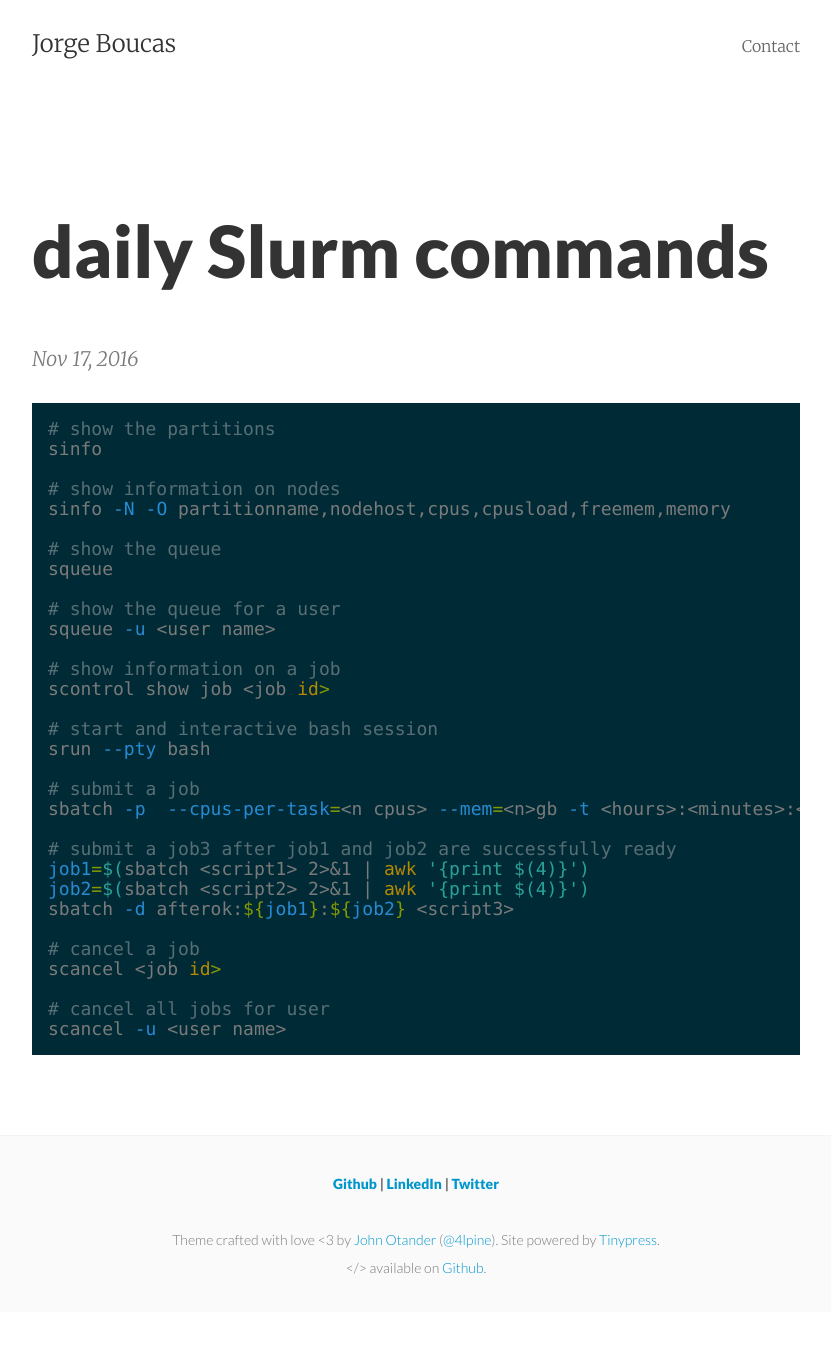
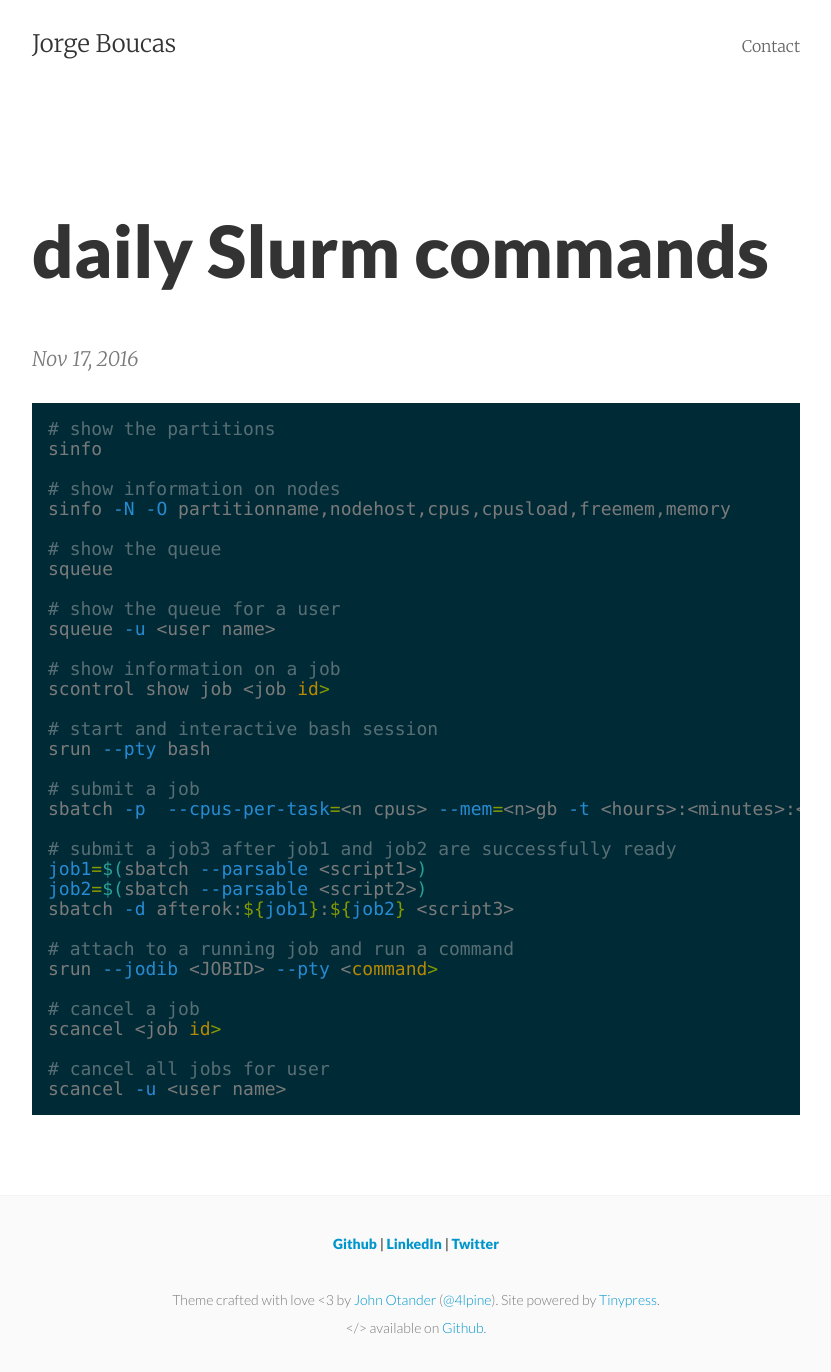
Before and after one commit to jorgeboucas/jorgeboucas.github.io, a Jekyll site: the page built from _posts/2016-11-17-daily-slurm-commands.markdown, in a window 1280 px wide. Shown: the whole page, without its empty margins (224-1055 px from the left). Built offline with Jekyll 4.4.1, drawn with Linux system fonts in a browser that asks for light colours; before the commit the page ends 1312 px from its top, so only the background shows below that.

Commit message:
Update 2016-11-17-daily-slurm-commands.markdown

```diff
--- a/_posts/2016-11-17-daily-slurm-commands.markdown
+++ b/_posts/2016-11-17-daily-slurm-commands.markdown
@@ -26,9 +26,12 @@ srun --pty bash
 sbatch -p  --cpus-per-task=<n cpus> --mem=<n>gb -t <hours>:<minutes>:<seconds> -o <stdout file> <script>
 
 # submit a job3 after job1 and job2 are successfully ready
-job1=$(sbatch <script1> 2>&1 | awk '{print $(4)}')
-job2=$(sbatch <script2> 2>&1 | awk '{print $(4)}')
+job1=$(sbatch --parsable <script1>)
+job2=$(sbatch --parsable <script2>)
 sbatch -d afterok:${job1}:${job2} <script3>
+
+# attach to a running job and run a command
+srun --jodib <JOBID> --pty <command>
 
 # cancel a job
 scancel <job id>
```
